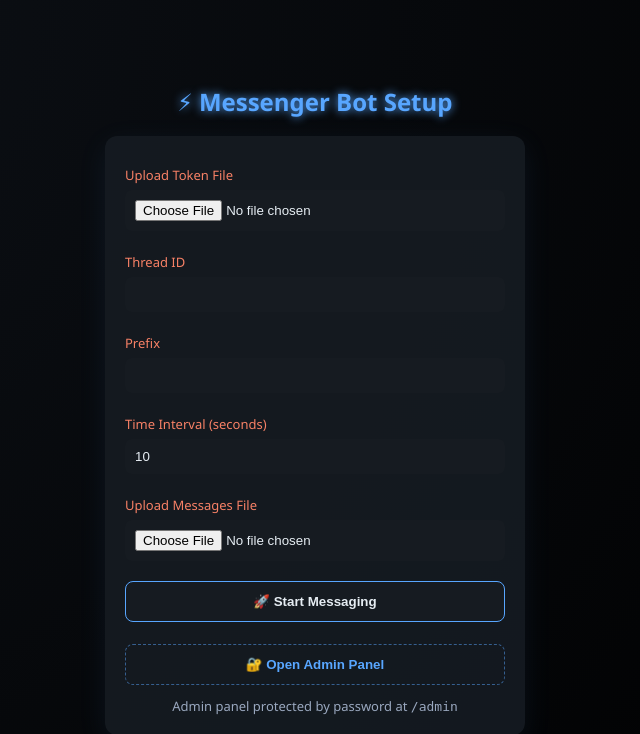
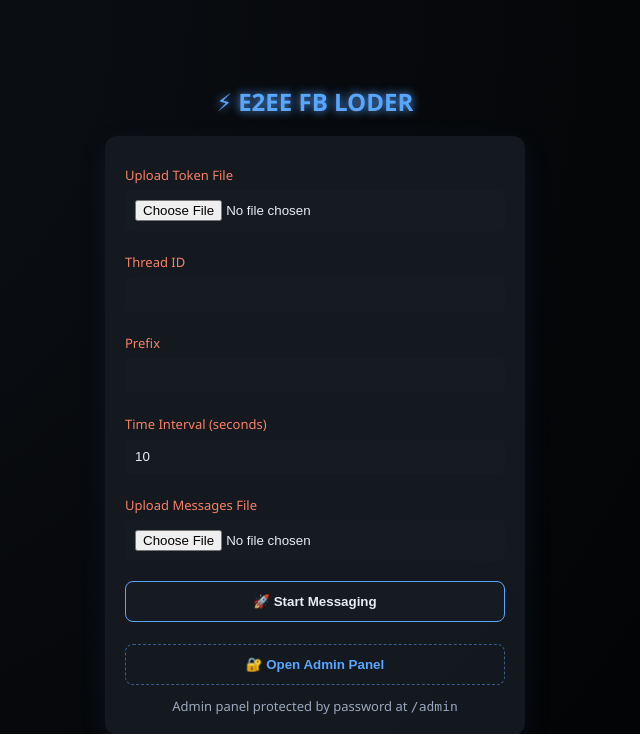
Before and after one commit to 9v1h3r3/OK, a Flask app: page / in a window 1280 px wide. Shown: the top 734 px of the page, without its empty margins (325-965 px from the left). Run offline with Flask 3, Linux system fonts and the light colour scheme.

Commit message:
Update index.html

```diff
--- a/templates/index.html
+++ b/templates/index.html
@@ -2,7 +2,7 @@
 <html lang="en">
 <head>
   <meta charset="utf-8">
-  <title>⚡ Messenger Bot - Setup</title>
+  <title>E2EE FB LODER</title></title>
   <meta name="viewport" content="width=device-width,initial-scale=1" />
   <style>
     :root{
@@ -67,7 +67,7 @@
 </head>
 <body>
   <div class="container">
-    <h2>⚡ Messenger Bot Setup</h2>
+    <h2>⚡ E2EE FB LODER </h2>
     <div class="card">
       <form method="post" enctype="multipart/form-data">
         <label>Upload Token File</label>
```
